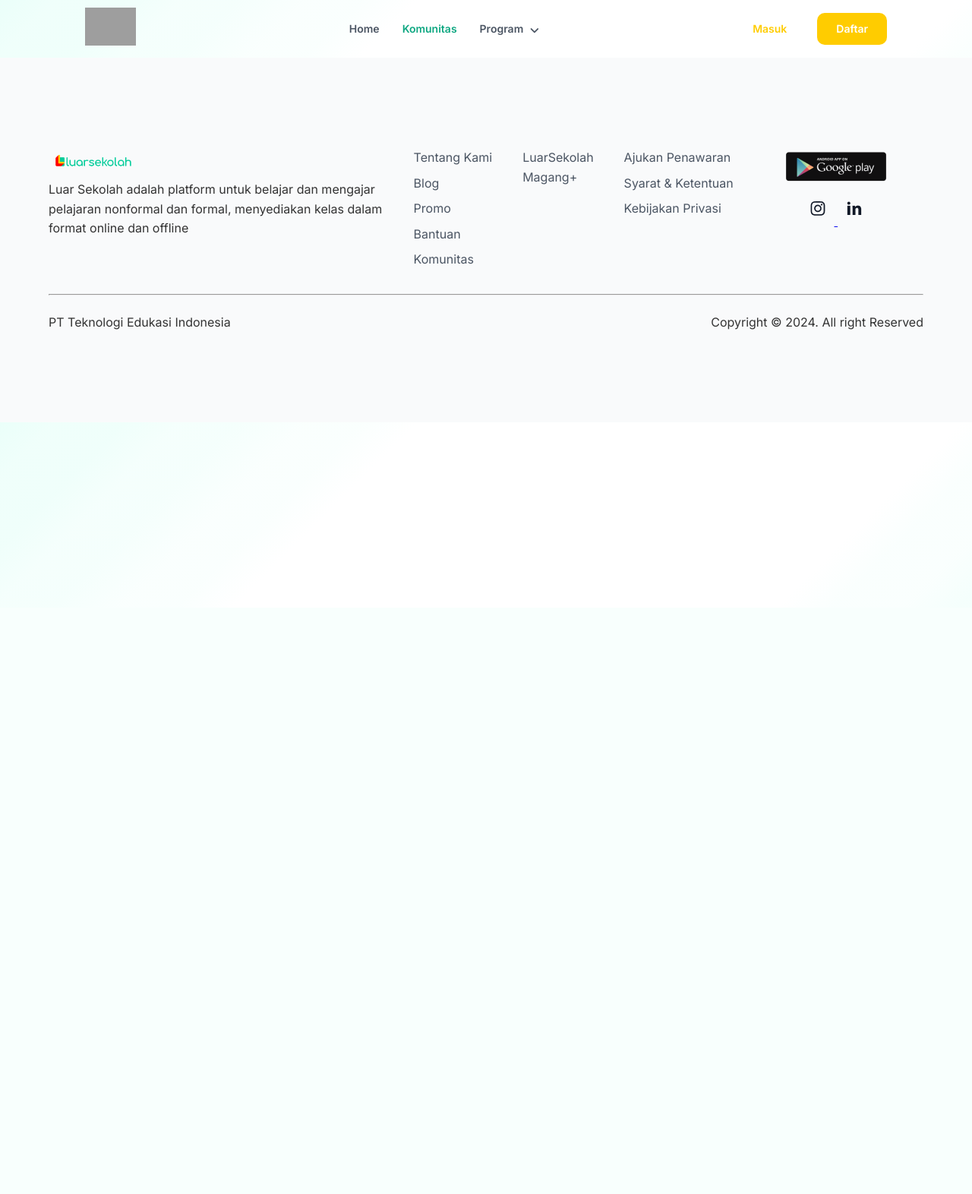
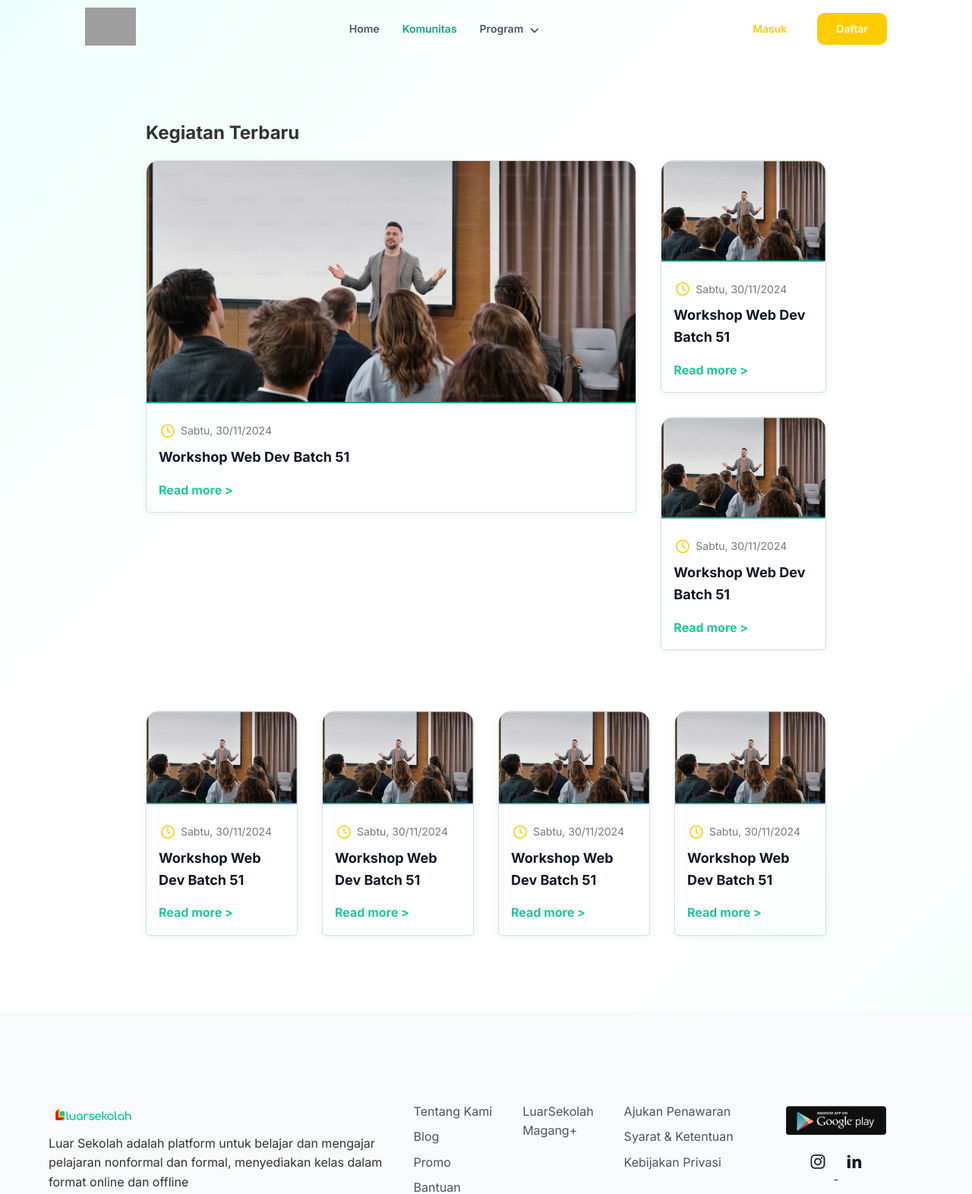
Before and after one commit to arru-tech/app-luar-sekolah, a PHP site: page /news.php in a window 1280 px wide. Shown: the top 1572 px of the page at 76% size. Before the commit the page ends 573 px from the top, so only its background shows below. Run offline with PHP 8.4, Linux system fonts and the light colour scheme; grey boxes are pictures that could not be loaded.

Commit message:
add event section

```diff
--- a/component/activity.php
+++ b/component/activity.php
@@ -2,7 +2,7 @@
     <div class="activity-col">
         <div class="activity-col-1">
             <h3>Aktivitas Terbaru</h3>
-            <p>Aktifitas Seru untuk Belajar, Berbagi, dan Membangun Kolaborasi dalam Satu Wadah</p>
+            <p>Aktifitas Seru untuk Belajar, Berbagi, dan <br> Membangun Kolaborasi dalam Satu Wadah</p>
             <button>Lihat Berita Lainnya</button>
         </div>
         <div class="activity-col-2">
--- a/component/event.php
+++ b/component/event.php
@@ -0,0 +1,122 @@
+<section class="event-parent">
+    <div class="event-container">
+        <div class="event-container-1">
+            <p>Kegiatan Terbaru</p>
+            <div class="event-section">
+                <div class="event-section-1">
+                    <div class="card-big">
+                        <div class="card-image">
+                            <img src="./img/card-images-big.png" alt="Webinar">
+                        </div>
+                        <div class="card-content">
+                            <div class="card-date">
+                                <img src="./img/clock.png" alt="">
+                                <span>Sabtu, 30/11/2024</span>
+                            </div>
+                            <h3 class="card-title">
+                                Workshop Web Dev Batch 51
+                            </h3>
+                            <a href="#" class="card-link">Read more &#62;</a>
+                        </div>
+                    </div>
+                </div>
+                <div class="event-section-2">
+                    <div class="card" id="card-margin">
+                        <div class="card-image">
+                            <img src="./img/card-images.png" alt="Webinar">
+                        </div>
+                        <div class="card-content">
+                            <div class="card-date">
+                                <img src="./img/clock.png" alt="">
+                                <span>Sabtu, 30/11/2024</span>
+                            </div>
+                            <h3 class="card-title">
+                                Workshop Web Dev Batch 51
+                            </h3>
+                            <a href="#" class="card-link">Read more &#62;</a>
+                        </div>
+                    </div>
+                    <div class="card" id="card-margin-2">
+                        <div class="card-image">
+                            <img src="./img/card-images.png" alt="Webinar">
+                        </div>
+                        <div class="card-content">
+                            <div class="card-date">
+                                <img src="./img/clock.png" alt="">
+                                <span>Sabtu, 30/11/2024</span>
+                            </div>
+                            <h3 class="card-title">
+                                Workshop Web Dev Batch 51
+                            </h3>
+                            <a href="#" class="card-link">Read more &#62;</a>
+                        </div>
+                    </div>
+                </div>
+            </div>
+        </div>
+
+        <div class="event-container-2">
+            <!-- card element -->
+            <div class="card">
+                <div class="card-image">
+                    <img src="./img/card-images.png" alt="Webinar">
+                </div>
+                <div class="card-content">
+                    <div class="card-date">
+                        <img src="./img/clock.png" alt="">
+                        <span>Sabtu, 30/11/2024</span>
+                    </div>
+                    <h3 class="card-title">
+                        Workshop Web Dev Batch 51
+                    </h3>
+                    <a href="#" class="card-link">Read more &#62;</a>
+                </div>
+            </div>
+            <div class="card">
+                <div class="card-image">
+                    <img src="./img/card-images.png" alt="Webinar">
+                </div>
+                <div class="card-content">
+                    <div class="card-date">
+                        <img src="./img/clock.png" alt="">
+                        <span>Sabtu, 30/11/2024</span>
+                    </div>
+                    <h3 class="card-title">
+                        Workshop Web Dev Batch 51
+                    </h3>
+                    <a href="#" class="card-link">Read more &#62;</a>
+                </div>
+            </div>
+            <div class="card">
+                <div class="card-image">
+                    <img src="./img/card-images.png" alt="Webinar">
+                </div>
+                <div class="card-content">
+                    <div class="card-date">
+                        <img src="./img/clock.png" alt="">
+                        <span>Sabtu, 30/11/2024</span>
+                    </div>
+                    <h3 class="card-title">
+                        Workshop Web Dev Batch 51
+                    </h3>
+                    <a href="#" class="card-link">Read more &#62;</a>
+                </div>
+            </div>
+            <div class="card">
+                <div class="card-image">
+                    <img src="./img/card-images.png" alt="Webinar">
+                </div>
+                <div class="card-content">
+                    <div class="card-date">
+                        <img src="./img/clock.png" alt="">
+                        <span>Sabtu, 30/11/2024</span>
+                    </div>
+                    <h3 class="card-title">
+                        Workshop Web Dev Batch 51
+                    </h3>
+                    <a href="#" class="card-link">Read more &#62;</a>
+                </div>
+            </div>
+        </div>
+    </div>
+</section>
--- a/css/activity.css
+++ b/css/activity.css
@@ -56,7 +56,7 @@
     color: white;
     background-color: #0EA781;
     padding: 10px 20px;
-    border-radius: 16px;
+    border-radius: 10px;
     border: none;
 }
 
--- a/css/event.css
+++ b/css/event.css
@@ -0,0 +1,121 @@
+.event-parent {
+    display: flex;
+    justify-content: center;
+    height: auto;
+    margin: 80px 0px;
+}
+
+.event-container {
+    display: flex;
+    justify-content: center;
+    align-items: center;
+    flex-direction: column;
+    width: 70%;
+}
+
+.event-container-1 {
+    display: flex;
+    justify-content: space-between;
+    flex-direction: column;
+    width: 100%;
+}
+
+.event-section {
+    display: flex;
+    flex-direction: row;
+    justify-content: space-between;
+    width: 100%;
+}
+
+.card-big {
+  margin-right: 32px;
+}
+
+.event-section-2 {
+    display: flex;
+    justify-content: center;
+    align-items: flex-start;
+    flex-direction: column;
+}
+
+.event-container-2 {
+    display: flex;
+    flex-direction: row;
+    justify-content: space-between;
+    width: 100%;
+    margin: 20px 0px;
+    gap: 32px;
+}
+
+#card-margin {
+ margin-top: 0;
+}
+
+#card-margin-2 {
+  margin-top: 32px;
+}
+
+.card {
+    margin-top: 60px;
+    border: 1px solid #ddd;
+    border-radius: 16px;
+    overflow: hidden;
+    max-width: 300px;
+    font-family: Arial, sans-serif;
+    box-shadow: 0 2px 8px rgba(14, 167, 129, 0.1);
+    border-bottom-left-radius: 6px;
+    border-bottom-right-radius: 6px;
+  }
+
+.card-big {
+    border: 1px solid #ddd;
+    border-radius: 16px;
+    overflow: hidden;
+    max-width: 1200px;
+    font-family: Arial, sans-serif;
+    box-shadow: 0 2px 8px rgba(14, 167, 129, 0.1);
+    border-bottom-left-radius: 6px;
+    border-bottom-right-radius: 6px;
+  }
+
+  .card-image img {
+    width: 100%;
+    height: auto;
+  }
+
+  .card-content {
+    padding: 16px;
+  }
+
+  .card-date {
+    color: #7a7a7a;
+    font-size: 14px;
+    margin-bottom: 8px;
+    display: flex;
+    flex-direction: row;
+    align-items: center;
+  }
+
+  .card-date span {
+    padding-left: 5px;
+  }
+
+  .card-title {
+    font-size: 18px;
+    font-weight: bold;
+    margin-bottom: 16px;
+    color: #111827;
+  }
+
+  .card-link {
+    color: #1BC89D;
+    text-decoration: none;
+    font-weight: bold;
+  }
+
+.event-container p {
+  color: 111827;
+  font-weight: bold;
+  font-size: 24px;
+  padding-bottom: 16px;
+}
--- a/css/hero.css
+++ b/css/hero.css
@@ -59,7 +59,7 @@
     color: #F9FAFB;
     cursor: pointer;
     padding: 12px 20px;
-    border-radius: 16px;
+    border-radius: 10px;
     border: none;
     transition: all 0.3s ease;
     font-weight: 600;
```
Also changed, not shown: img/card-images-big.png (added).
